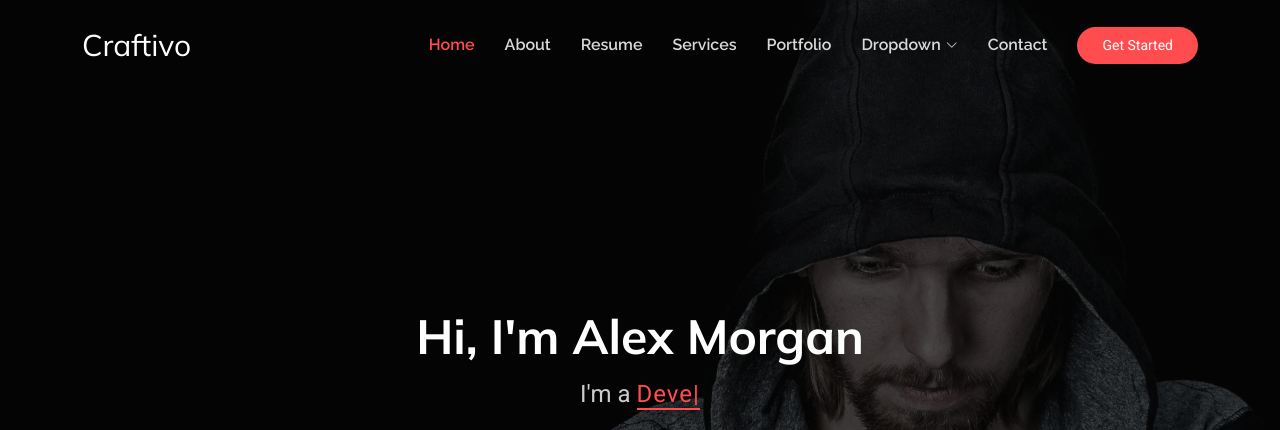
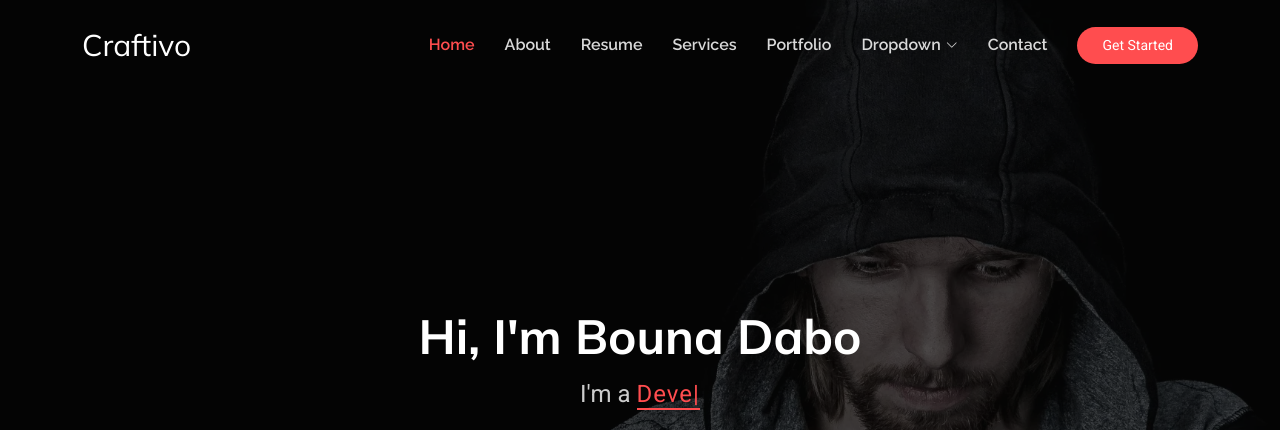
Before and after one commit to BounaDabo/Bouna_Dabo_github.io, a plain HTML site: page index.html in a window 1280 px wide. Shown: the top 430 px of the page. Drawn offline with Linux system fonts and the light colour scheme.

Commit message:
Add files via upload

```diff
--- a/index.html
+++ b/index.html
@@ -91,7 +91,7 @@
       <div class="container" data-aos="fade-up" data-aos-delay="100">
         <div class="row justify-content-center">
           <div class="col-lg-8 text-center">
-            <h2>Hi, I'm Alex Morgan</h2>
+            <h2>Hi, I'm Bouna Dabo</h2>
             <p>I'm a <span class="typed" data-typed-items="Designer, Developer, Freelancer, Photographer"></span><span class="typed-cursor" aria-hidden="true"></span></p>
             <div class="social-links">
               <a href="#"><i class="bi bi-twitter-x"></i></a>
```
